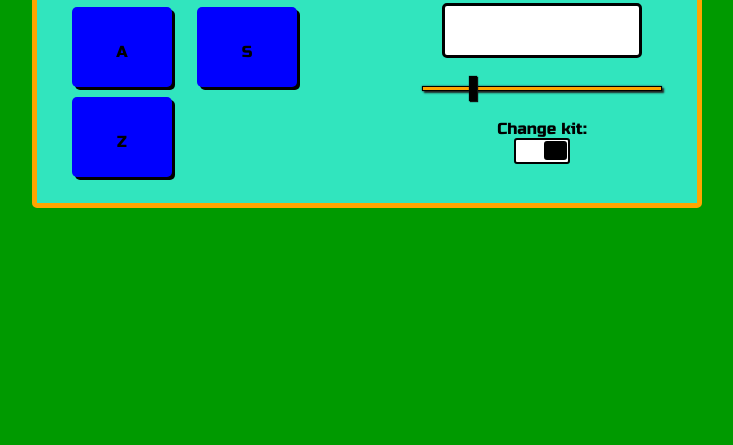
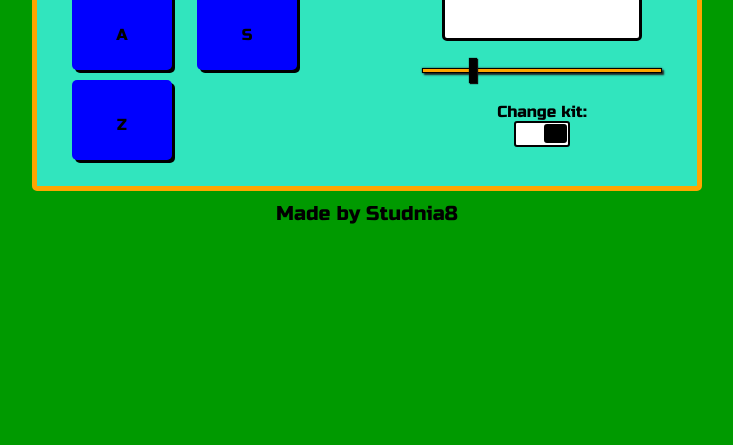
Before and after one commit to Studnia8/Drum-Piano-Machine, a React app: page / in a window 1280 px wide. Shown: the part 355-800 px from the top of the page, without its empty margins (273-1006 px from the left). Built offline with nearby package versions, Linux system fonts and the light colour scheme.

Commit message:
made by update

```diff
--- a/src/MyDM.js
+++ b/src/MyDM.js
@@ -261,6 +261,7 @@ class MyDrumApp extends React.Component{
       });
     }
     return(
+      <div>
       <div id="drum-machine" className="inner-container">
         <DrumBox
         onoff={this.state.onoff}
@@ -295,6 +296,8 @@ class MyDrumApp extends React.Component{
 				  </div>
         </div>
       </div>
+      <div className="madeby">Made by <a className="madeLink" title="Go to Github!" target="_blank" rel="noopener noreferrer" href="https://github.com/Studnia8">Studnia8</a></div>
+      </div>
     )
   }
 }
--- a/src/MyDM.scss
+++ b/src/MyDM.scss
@@ -1,5 +1,6 @@
 $padWidth: 100px;
 $padHeight: 80px;
+$madebyfontsize:20px;
 @import url('https://fonts.googleapis.com/css?family=Russo+One');
 
 body {
@@ -99,10 +100,26 @@ body {
   cursor: pointer;
 }
 
+.madeby{
+	text-align: center;
+	padding-top: 10px;
+	color: black;
+	font-size: $madebyfontsize;
+}
+
+.madeLink{
+	text-decoration: none;
+	color: black;
+	font-size: $madebyfontsize;
+}
+
 @media screen and (max-width: 650px) {
   .inner-container {
     transform: scale(0.7);
   }
+  .madeby, .madeLink{
+		font-size: $madebyfontsize/1.5;
+	}
 }
 
 $track-color: orange !default;
```
